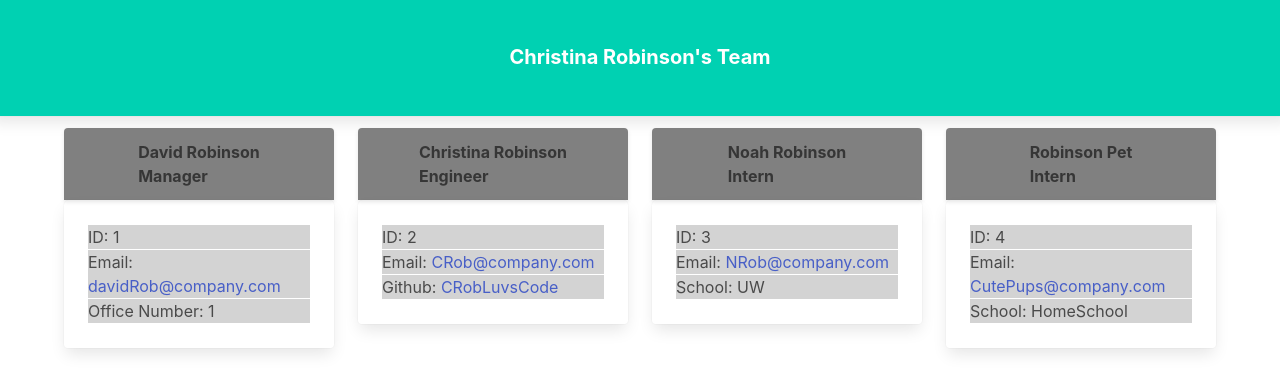
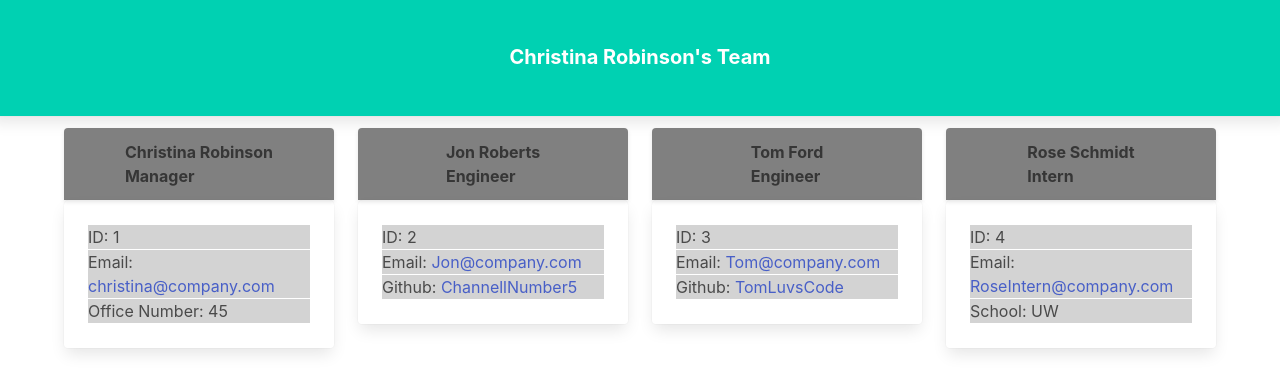
Before and after one commit to ChannellNumber5/CR-TeamProfileGenerator, a website: page index.html in a window 1280 px wide. Drawn offline with nearby package versions, Linux system fonts and the light colour scheme.

Commit message:
updates README with description, tests, usage, credits, link to tutorial video and resources also updates typo in html and in htmlGenerator

```diff
--- a/index.html
+++ b/index.html
@@ -33,31 +33,12 @@
                 word-wrap: normal;
                 text-overflow: none;
             }
-                /* @media only screen and (max-width: 769) {
-                    .card {
-                    border: solid 1px black;
-                    background-color: whitesmoke;
-                    max-width: 20%;
-                }
-                @media only screen and (min-width: 768) {
-                    .card {
-                    border: solid 1px black;
-                    background-color: whitesmoke;
-                    max-width: 50%;
-                }
-                @media only screen and (max-width: 390) {
-                    .card {
-                    border: solid 1px black;
-                    background-color: whitesmoke;
-                    max-width: 80%;
-                }  */
-
             </style>
         </head>
         <body>
             <header class="panel is-primary columns is-xcentered">
                 <div class="panel-heading column">
-                    <h1 class="is-xcentered"> Christina Robinson's Team</h1>
+                    <h1 class="is-xcentered">Christina Robinson's Team</h1>
                 </div>
             </header>
             <main class="container">
@@ -65,49 +46,46 @@
                 <div class="column is-one-quarter">
                 <div class="card-header">
                     <div class="card-header-title is-centered">
-                                <p> David Robinson <br> Manager</p>
+                        <p> Christina Robinson <br> Manager</p>
                     </div>
                 </div>
                 <div class="card-content box">
                     <p>ID: 1</p>
-                            <p>Email: <a href="mailto:davidRob@company.com" target="no_blank">davidRob@company.com</a></p>
-                            <p>Office Number: 1</p>
+                    <p>Email: <a href="mailto:christina@company.com" target="no_blank">christina@company.com</a></p>
+                    <p>Office Number: 45</p>
                 </div>
-                    </div>
-                    <div class="column is-one-quarter">
+            </div><div class="column is-one-quarter">
                 <div class="card-header">
                     <div class="card-header-title is-centered">
-                                <p> Christina Robinson <br> Engineer</p>
+                        <p> Jon Roberts <br> Engineer</p>
                     </div>
                 </div>
                 <div class="card-content box">
-                            <p> ID: 2</p>
-                            <p>Email: <a href="mailto:CRob@company.com" target="no_blank">CRob@company.com</a></p>
-                            <p>Github: <a href="https://github.com/CRobLuvsCode" target="no_blank">CRobLuvsCode</a></p>
+                    <p>ID: 2</p>
+                    <p>Email: <a href="mailto:Jon@company.com" target="no_blank">Jon@company.com</a></p>
+                    <p>Github: <a href="https://github.com/ChannellNumber5" target="no_blank">ChannellNumber5</a></p>
                 </div>
-                    </div>
-                    <div class="column is-one-quarter">
+            </div><div class="column is-one-quarter">
                 <div class="card-header">
                     <div class="card-header-title is-centered">
-                                <p> Noah Robinson <br> Intern</p>
+                        <p> Tom Ford <br> Engineer</p>
                     </div>
                 </div>
                 <div class="card-content box">
-                            <p> ID: 3</p>
-                            <p>Email: <a href="mailto:NRob@company.com" target="no_blank">NRob@company.com</a></p>
-                            <p>School: UW</p>
+                    <p>ID: 3</p>
+                    <p>Email: <a href="mailto:Tom@company.com" target="no_blank">Tom@company.com</a></p>
+                    <p>Github: <a href="https://github.com/TomLuvsCode" target="no_blank">TomLuvsCode</a></p>
                 </div>
-                     </div>
-                     <div class="column is-one-quarter">
+            </div><div class="column is-one-quarter">
                 <div class="card-header">
                     <div class="card-header-title is-centered">
-                                <p> Robinson Pet <br> Intern</p>
+                        <p> Rose Schmidt <br> Intern</p>
                     </div>
                 </div>
                 <div class="card-content box">
-                            <p> ID: 4</p>
-                            <p>Email: <a href="mailto:CutePups@company.com" target="no_blank">CutePups@company.com</a></p>
-                            <p>School: HomeSchool</p>
+                    <p>ID: 4</p>
+                    <p>Email: <a href="mailto:RoseIntern@company.com" target="no_blank">RoseIntern@company.com</a></p>
+                    <p>School: UW</p>
                 </div>
             </div>
                 </div>
--- a/src/htmlGenerator.js
+++ b/src/htmlGenerator.js
@@ -93,9 +93,9 @@ function htmlGenerator(data) {
                 </div>
             </header>
             <main class="container">
-                <div id="card-holder" <div id="card-holder" class="columns is-3 is-ycentered is-multiline">
+                <div id="card-holder" class="columns is-3 is-ycentered is-multiline">
                 ${employeeCardGenerator(data)}
-                </div>
+                </id=>
             </main>
         </body>
     </html>`
```
Also changed, not shown: README.md, assets/CR-TeamProfileGenerator_screenshot.png (added). Lines whose indentation alone changed are shown as unchanged.
